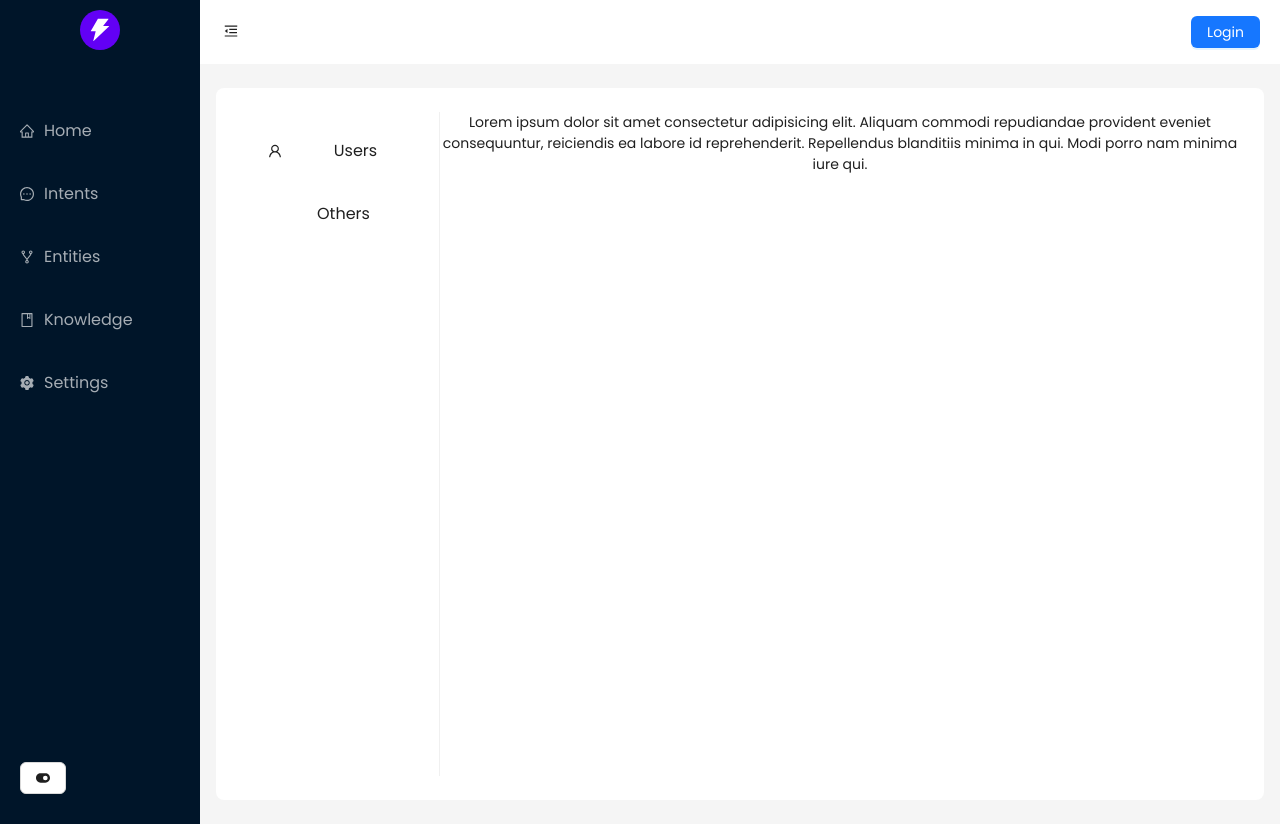
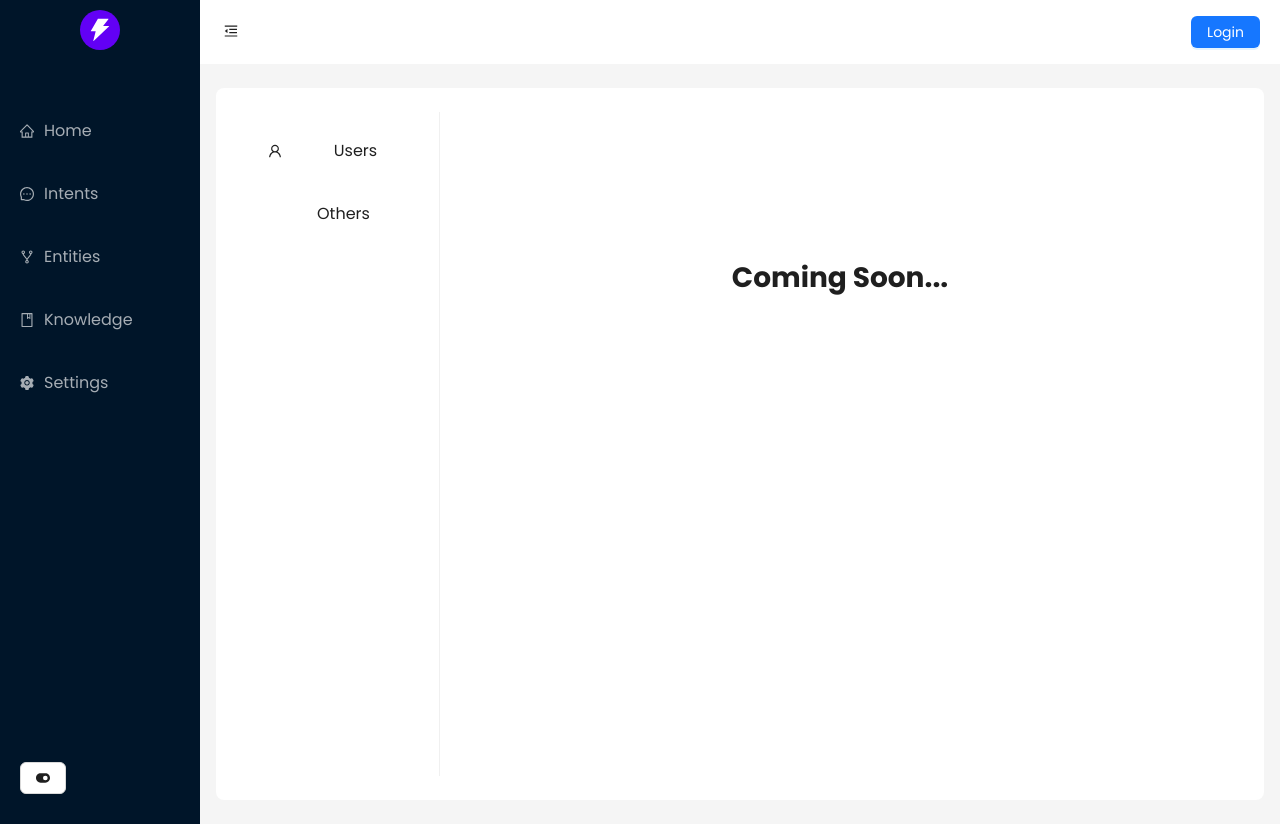
Before and after one commit to BryleCunanan/ai360-studio, a React (Vite) app: page /settings/others in a window 1280 px wide. Built offline with nearby package versions, Linux system fonts and the light colour scheme.

Commit message:
removed unnecessary logs, comments, and imports

```diff
--- a/src/components/LoginForm.jsx
+++ b/src/components/LoginForm.jsx
@@ -3,9 +3,8 @@ import axios from "axios";
 
 const LoginForm = ({ handleModalUpdate, handleLoginButton }) => {
   const onFinish = (values) => {
-    console.log("Success:", values);
     axios
-      .post("http://172.17.21.48:3000/login", {
+      .post(import.meta.env.APP_SERVER_URL + "/login", {
         email: values.username,
         password: values.password,
       })
--- a/src/components/MenuList.jsx
+++ b/src/components/MenuList.jsx
@@ -33,12 +33,12 @@ const items = [
 ];
 
 const MenuList = ({ darkTheme }) => {
-  const location = useLocation(); // Move this inside the functional component
+  const location = useLocation();
   const selectedMenuItem = items.find((item) => location.pathname === item.key);
 
   return (
     <Menu
-      theme={darkTheme ? "dark" : "light"} // Removed extra space after "dark"
+      theme={darkTheme ? "dark" : "light"}
       className="menu-bar"
       selectedKeys={selectedMenuItem ? [selectedMenuItem.key] : []}
     >
--- a/src/components/ResponseList.jsx
+++ b/src/components/ResponseList.jsx
@@ -1,4 +1,4 @@
-import { List, Input, Button } from "antd";
+import { List, Input } from "antd";
 
 const ResponseList = ({ data }) => {
   console.log("Response: ", data);
--- a/src/components/UserForm.jsx
+++ b/src/components/UserForm.jsx
@@ -2,8 +2,6 @@ import { Button, Select, Form, Input } from "antd";
 import axios from "axios";
 
 const UserForm = ({ data, handleDrawerOpen }) => {
-  console.log(data);
-
   const items = [
     {
       label: "Viewer",
@@ -15,9 +13,8 @@ const UserForm = ({ data, handleDrawerOpen }) => {
   ];
 
   const onFinish = (value) => {
-    console.log("Finished: ", value);
     axios
-      .post("http://172.17.21.48:3000/user", value)
+      .post(import.meta.env.APP_SERVER_URL + "/user", value)
       .then((result) => {
         console.log(result);
         handleDrawerOpen(false);
--- a/src/pages/CreateIntent.jsx
+++ b/src/pages/CreateIntent.jsx
@@ -1,7 +1,6 @@
 import { Divider, Flex, Button, Input, List, Form } from "antd";
 import React, { useEffect, useState } from "react";
 import { DeleteFilled } from "@ant-design/icons";
-import ResponseList from "../components/ResponseList";
 import axios from "axios";
 import { useParams } from "react-router-dom";
 
@@ -69,7 +68,6 @@ const CreateIntent = () => {
   const handlePhraseChange = (value, index) => {
     const newIntent = [...intentData];
     newIntent[index] = value;
-    console.log(newIntent);
     setIntentData(newIntent);
     setIntentExamples(newIntent);
   };
--- a/src/pages/IntentIndex.jsx
+++ b/src/pages/IntentIndex.jsx
@@ -14,7 +14,6 @@ const IntentIndex = () => {
     axios
       .get(import.meta.env.APP_SERVER_URL + "/intent")
       .then((response) => {
-        // console.log(response.data);
         setItems(response.data);
         setFilteredItems(response.data);
       })
--- a/src/pages/OtherPage.jsx
+++ b/src/pages/OtherPage.jsx
@@ -2,12 +2,16 @@ import React from "react";
 
 const OtherPage = () => {
   return (
-    <div>
-      Lorem ipsum dolor sit amet consectetur adipisicing elit. Aliquam commodi
-      repudiandae provident eveniet consequuntur, reiciendis ea labore id
-      reprehenderit. Repellendus blanditiis minima in qui. Modi porro nam minima
-      iure qui.
-    </div>
+    <h1
+      style={{
+        display: "flex",
+        justifyContent: "center",
+        alignItems: "center",
+        height: "50%",
+      }}
+    >
+      Coming Soon...
+    </h1>
   );
 };
 
--- a/src/pages/UserAccess.jsx
+++ b/src/pages/UserAccess.jsx
@@ -30,7 +30,6 @@ const UserAccess = () => {
     axios
       .get(import.meta.env.APP_SERVER_URL + "/user")
       .then((response) => {
-        console.log(response.data);
         setItems(response.data);
       })
       .catch((error) => {
```
Also changed, not shown: src/components/IntentComponent.jsx (deleted, +0 -11 lines).
